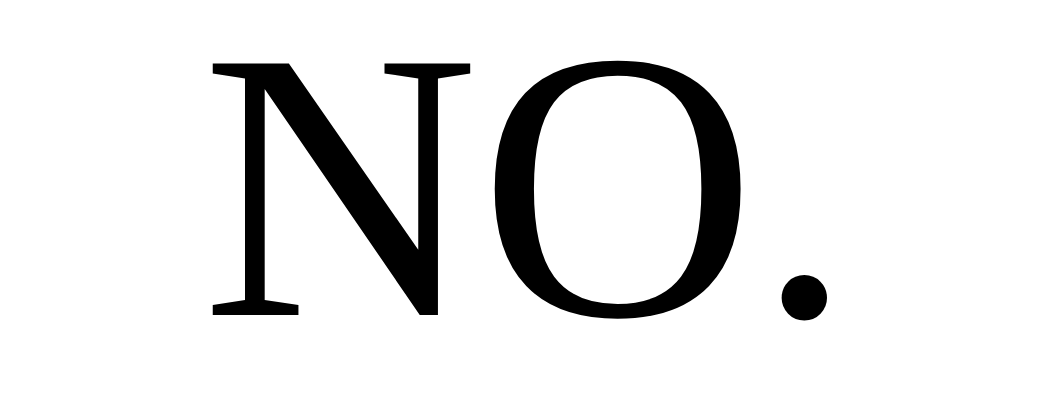
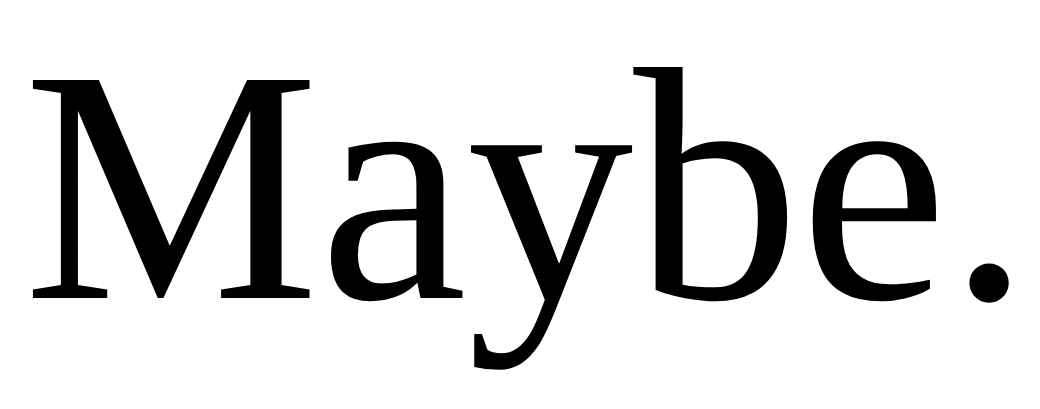
Before and after one commit to isfitready/isfitready.github.io, a plain HTML site: page index.html in a window 1280 px wide. Shown: the part 215-624 px from the top of the page, without its empty margins (113-1153 px from the left). Drawn offline with Linux system fonts and the light colour scheme.

Commit message:
Update index.html

```diff
--- a/index.html
+++ b/index.html
@@ -32,7 +32,7 @@
             display: flex;
             align-items: center;
             justify-content: center;
-            font-size: 30vw;
+            font-size: 26vw;
         }
     </style>
 
@@ -40,7 +40,7 @@
 </head>
 
 <body>
-    <div id="root">NO.</div>
+    <div id="root">Maybe.</div>
 </body>
 
 </html>
```
